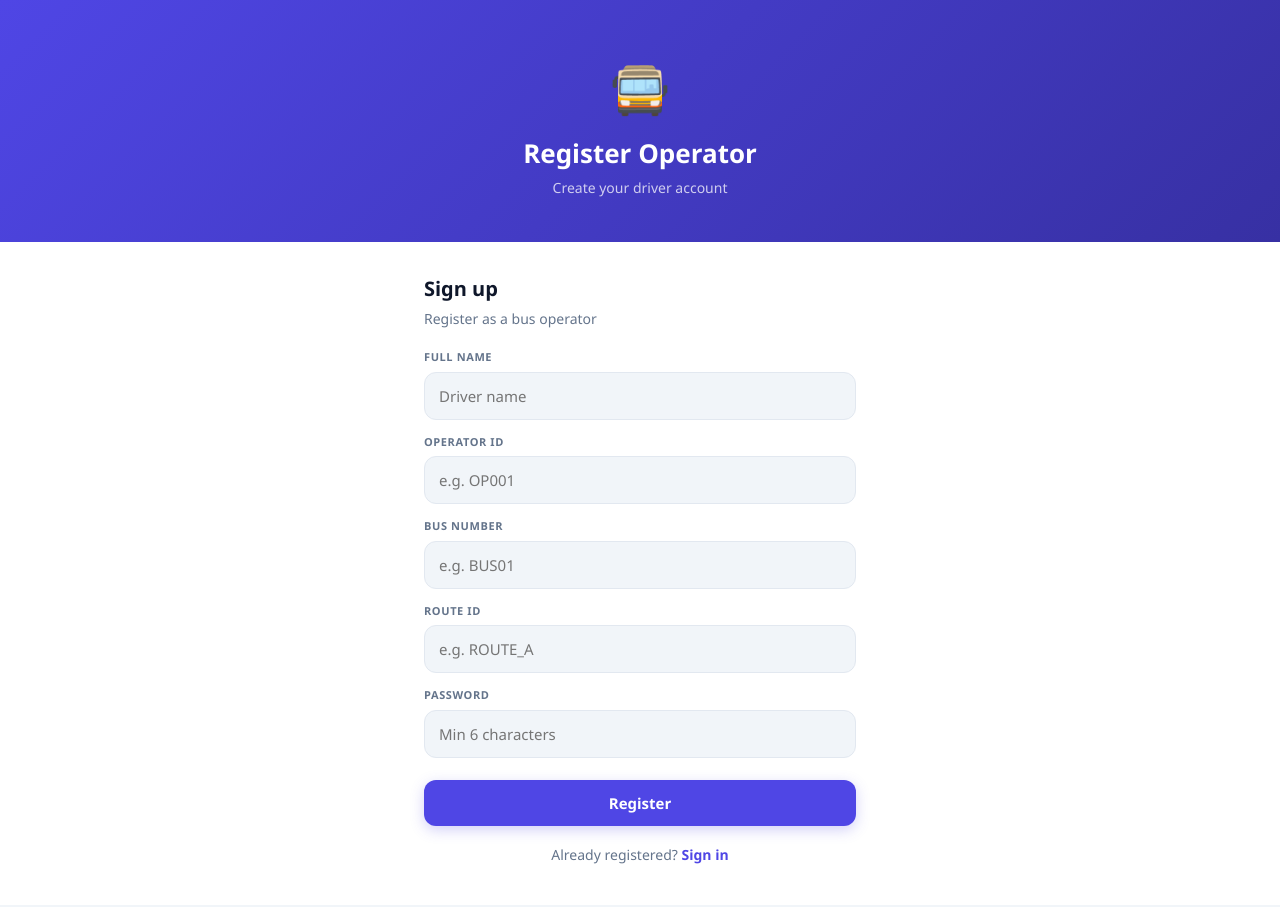
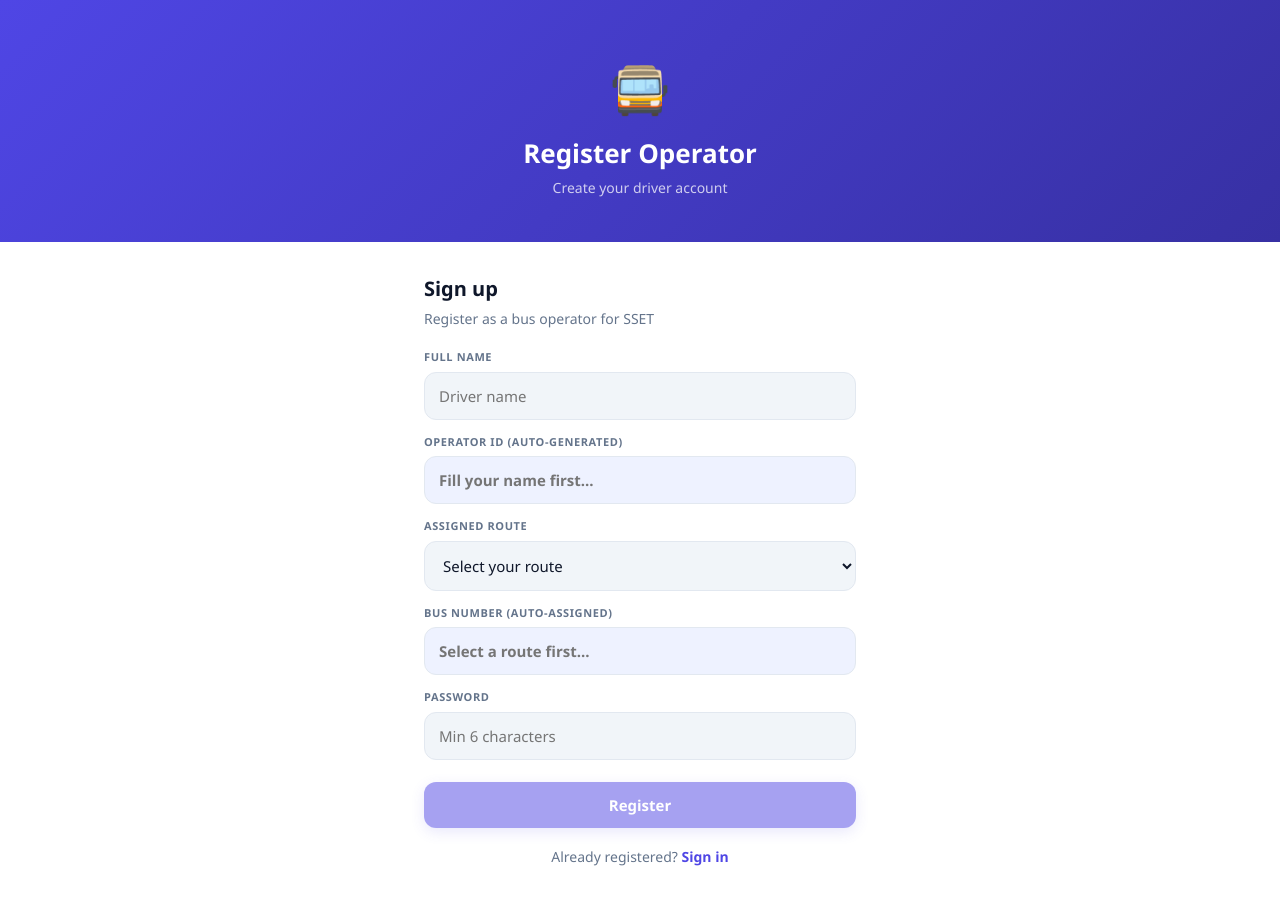
Before and after one commit to Achuthnarayan/Bustracker, a Next.js app: page /operator/signup in a window 1280 px wide. Built offline with nearby package versions, Linux system fonts and the light colour scheme.

Commit message:
feat: auto-generate operatorId, auto-assign bus from route, purge deletes operators

```diff
--- a/src/app/api/purge/route.ts
+++ b/src/app/api/purge/route.ts
@@ -1,13 +1,13 @@
 import { NextResponse } from 'next/server';
 import { connectDB } from '@/lib/db';
-import { Ticket, User, Bus } from '@/models';
+import { Ticket, User, Bus, Operator } from '@/models';
 
-// Wipes all tickets, student accounts, and stale buses
-// Then re-creates clean buses from the 7 seeded operators
+// Wipes all tickets, student accounts, operators, and stale buses
 export async function POST() {
   await connectDB();
-  const tickets = await Ticket.deleteMany({});
-  const users   = await User.deleteMany({});
+  const tickets   = await Ticket.deleteMany({});
+  const users     = await User.deleteMany({});
+  const operators = await Operator.deleteMany({});
 
   // Remove ALL buses then re-insert clean ones
   await Bus.deleteMany({});
@@ -22,9 +22,10 @@ export async function POST() {
   ]);
 
   return NextResponse.json({
-    message: 'Purged tickets, users, and stale buses. Clean buses re-created.',
-    ticketsDeleted: tickets.deletedCount,
-    usersDeleted: users.deletedCount,
+    message: 'Purged tickets, users, operators, and stale buses. Clean buses re-created.',
+    ticketsDeleted:   tickets.deletedCount,
+    usersDeleted:     users.deletedCount,
+    operatorsDeleted: operators.deletedCount,
     busesReset: 7,
   });
 }
--- a/src/app/operator/signup/page.tsx
+++ b/src/app/operator/signup/page.tsx
@@ -1,31 +1,67 @@
 'use client';
-import { useState } from 'react';
+import { useState, useEffect } from 'react';
 import { useRouter } from 'next/navigation';
 import Link from 'next/link';
 import Toast from '@/components/Toast';
+
+const ROUTES = [
+  { id: 'ROUTE_1', label: 'Route 1 – Angamaly → SSET',      bus: 'KL07-BUS01' },
+  { id: 'ROUTE_2', label: 'Route 2 – Chalakudy → SSET',     bus: 'KL07-BUS02' },
+  { id: 'ROUTE_3', label: 'Route 3 – Aluva → SSET',         bus: 'KL07-BUS03' },
+  { id: 'ROUTE_4', label: 'Route 4 – Perumbavoor → SSET',   bus: 'KL07-BUS04' },
+  { id: 'ROUTE_5', label: 'Route 5 – Kalady → SSET',        bus: 'KL07-BUS05' },
+  { id: 'ROUTE_6', label: 'Route 6 – North Paravur → SSET', bus: 'KL07-BUS06' },
+  { id: 'ROUTE_7', label: 'Route 7 – Thrissur → SSET',      bus: 'KL07-BUS07' },
+];
+
+function generateOperatorId(name: string) {
+  if (!name.trim()) return '';
+  const initials = name.trim().split(' ').map(w => w[0]?.toUpperCase() || '').join('').slice(0, 3);
+  const num = Math.floor(100 + Math.random() * 900);
+  return `OP-${initials}${num}`;
+}
 
 export default function OperatorSignupPage() {
   const router = useRouter();
   const [form, setForm] = useState({ name: '', operatorId: '', busNumber: '', route: '', password: '' });
   const [loading, setLoading] = useState(false);
   const [toast, setToast] = useState<{ msg: string; type: 'success' | 'error' } | null>(null);
-  const set = (k: string) => (e: React.ChangeEvent<HTMLInputElement>) => setForm(f => ({ ...f, [k]: e.target.value }));
+
+  // Auto-generate operatorId when name is filled
+  useEffect(() => {
+    if (form.name.trim().length >= 2) {
+      setForm(f => ({ ...f, operatorId: generateOperatorId(form.name) }));
+    }
+  }, [form.name]);
+
+  // Auto-fill bus number when route is selected
+  function handleRouteChange(routeId: string) {
+    const r = ROUTES.find(r => r.id === routeId);
+    setForm(f => ({ ...f, route: routeId, busNumber: r?.bus || '' }));
+  }
 
   async function handleSubmit(e: React.FormEvent) {
-    e.preventDefault(); setLoading(true);
+    e.preventDefault();
+    setLoading(true);
     try {
       const res = await fetch('/api/auth/operator/register', {
-        method: 'POST', headers: { 'Content-Type': 'application/json' }, body: JSON.stringify(form),
+        method: 'POST',
+        headers: { 'Content-Type': 'application/json' },
+        body: JSON.stringify(form),
       });
       const data = await res.json();
       if (!res.ok) throw new Error(data.message);
-      const expiry = new Date(); expiry.setHours(expiry.getHours() + 24);
+      const expiry = new Date();
+      expiry.setHours(expiry.getHours() + 24);
       localStorage.setItem('bus_tracker_token', data.token);
       localStorage.setItem('bus_tracker_token_expiry', expiry.toISOString());
       localStorage.setItem('bus_tracker_user', JSON.stringify(data.user));
       router.push('/operator/dashboard');
-    } catch (err: any) { setToast({ msg: err.message, type: 'error' }); }
-    finally { setLoading(false); }
+    } catch (err: any) {
+      setToast({ msg: err.message, type: 'error' });
+    } finally {
+      setLoading(false);
+    }
   }
 
   return (
@@ -38,24 +74,60 @@ export default function OperatorSignupPage() {
         </div>
         <div className="auth-body">
           <h2>Sign up</h2>
-          <p className="subtitle">Register as a bus operator</p>
+          <p className="subtitle">Register as a bus operator for SSET</p>
           <form onSubmit={handleSubmit}>
-            {[
-              { label: 'Full Name',   key: 'name',       placeholder: 'Driver name',       type: 'text' },
-              { label: 'Operator ID', key: 'operatorId', placeholder: 'e.g. OP001',        type: 'text' },
-              { label: 'Bus Number',  key: 'busNumber',  placeholder: 'e.g. BUS01',        type: 'text' },
-              { label: 'Route ID',    key: 'route',      placeholder: 'e.g. ROUTE_A',      type: 'text' },
-              { label: 'Password',    key: 'password',   placeholder: 'Min 6 characters',  type: 'password' },
-            ].map(f => (
-              <div className="input-group" key={f.key}>
-                <label>{f.label}</label>
-                <input type={f.type} placeholder={f.placeholder} value={(form as any)[f.key]} onChange={set(f.key)} required />
-              </div>
-            ))}
-            <button type="submit" className="btn btn-primary" disabled={loading} style={{ marginTop: 8 }}>
+
+            <div className="input-group">
+              <label>Full Name</label>
+              <input
+                type="text" placeholder="Driver name" value={form.name} required
+                onChange={e => setForm(f => ({ ...f, name: e.target.value }))}
+              />
+            </div>
+
+            {/* Auto-generated operator ID — read only */}
+            <div className="input-group">
+              <label>Operator ID (auto-generated)</label>
+              <input
+                type="text" value={form.operatorId} readOnly
+                style={{ background: 'var(--accent-light)', color: 'var(--accent)', fontWeight: 700, cursor: 'default' }}
+                placeholder="Fill your name first..."
+              />
+            </div>
+
+            <div className="input-group">
+              <label>Assigned Route</label>
+              <select value={form.route} onChange={e => handleRouteChange(e.target.value)} required>
+                <option value="">Select your route</option>
+                {ROUTES.map(r => (
+                  <option key={r.id} value={r.id}>{r.label}</option>
+                ))}
+              </select>
+            </div>
+
+            {/* Auto-filled bus number — read only */}
+            <div className="input-group">
+              <label>Bus Number (auto-assigned)</label>
+              <input
+                type="text" value={form.busNumber} readOnly
+                style={{ background: 'var(--accent-light)', color: 'var(--accent)', fontWeight: 700, cursor: 'default' }}
+                placeholder="Select a route first..."
+              />
+            </div>
+
+            <div className="input-group">
+              <label>Password</label>
+              <input
+                type="password" placeholder="Min 6 characters" value={form.password} required minLength={6}
+                onChange={e => setForm(f => ({ ...f, password: e.target.value }))}
+              />
+            </div>
+
+            <button type="submit" className="btn btn-primary" disabled={loading || !form.operatorId || !form.route} style={{ marginTop: 8 }}>
               {loading ? <><span className="spinner" /> Registering...</> : 'Register'}
             </button>
           </form>
+
           <p style={{ textAlign: 'center', marginTop: 18, fontSize: 14, color: 'var(--text-muted)' }}>
             Already registered?{' '}
             <Link href="/operator/login" style={{ color: 'var(--accent)', fontWeight: 700, textDecoration: 'none' }}>Sign in</Link>
```
